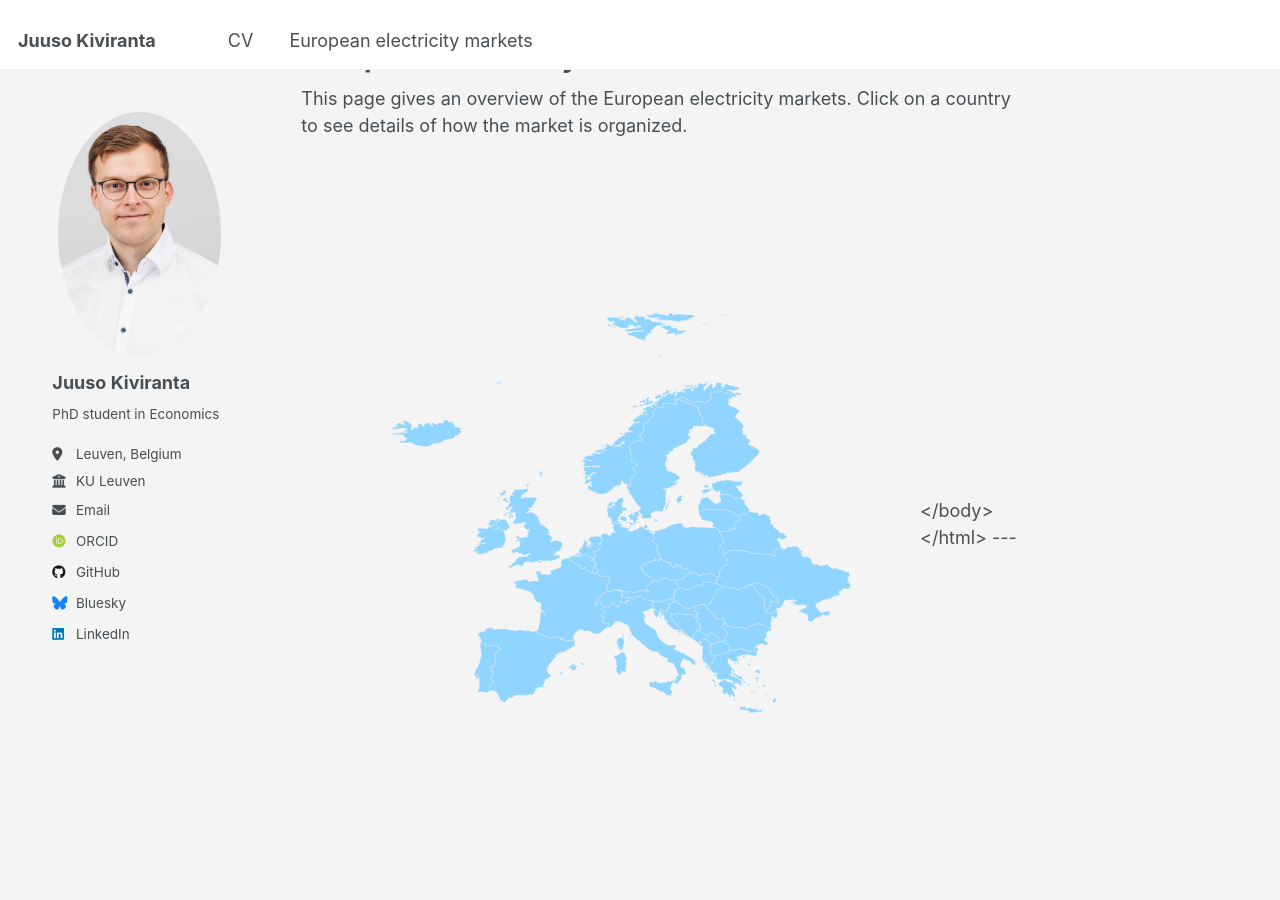
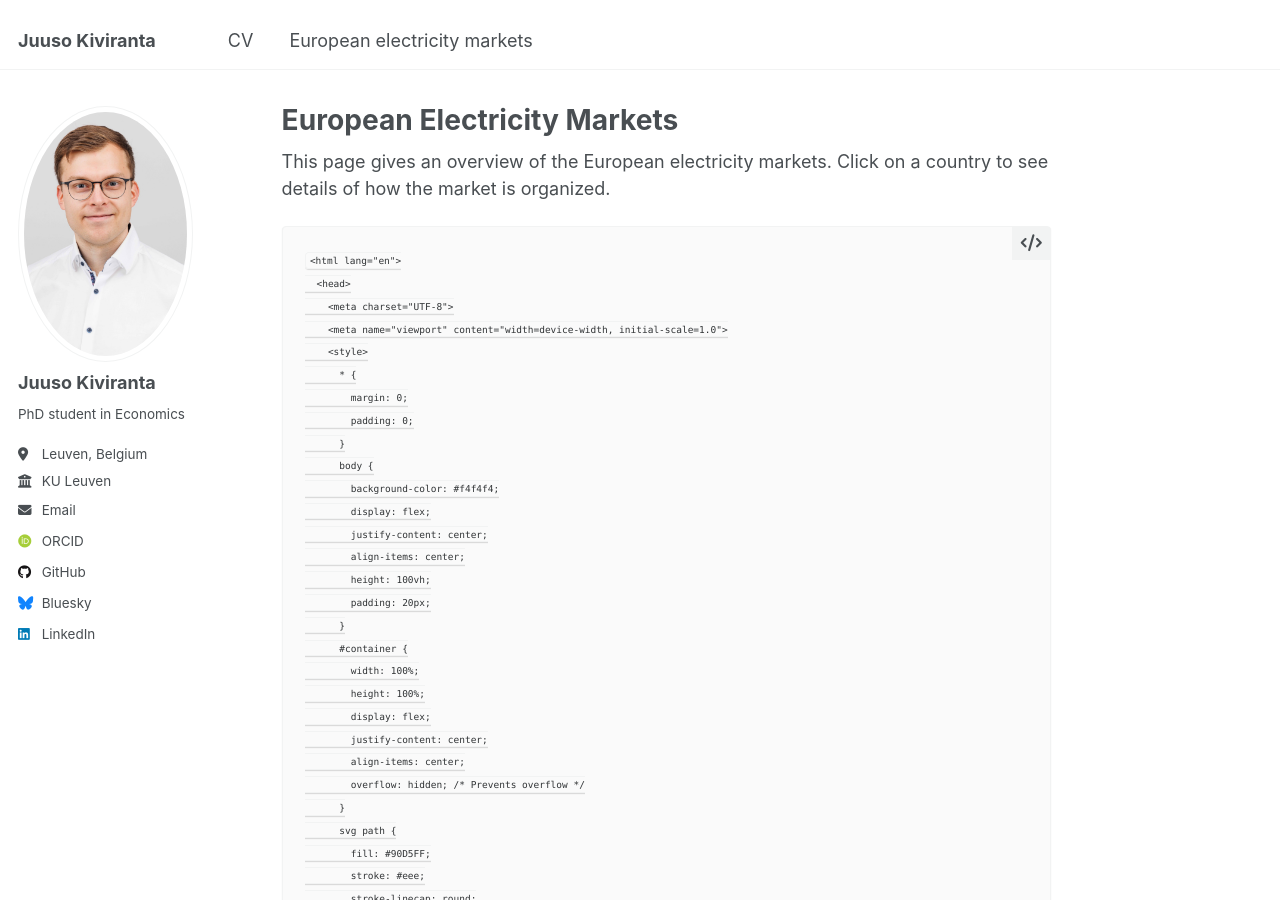
Before and after one commit to jkiviranta/jkiviranta.github.io, a Jekyll site: the page built from _pages/eur-elec-markets.md, in a window 1280 px wide and 900 px high. Built offline with Jekyll 4.4.1, drawn with Linux system fonts in a browser that asks for light colours; some web fonts are replaced; some of the changed text lies outside the part shown.

Commit message:
Update eur-elec-markets.md

````diff
--- a/_pages/eur-elec-markets.md
+++ b/_pages/eur-elec-markets.md
@@ -9,8 +9,8 @@ redirect_from:
 
 This page gives an overview of the European electricity markets. Click on a country to see details of how the market is organized.
 
----
-<html>
+```
+<html lang="en">
   <head>
     <meta charset="UTF-8">
     <meta name="viewport" content="width=device-width, initial-scale=1.0">
@@ -25,7 +25,7 @@ This page gives an overview of the European electricity markets. Click on a coun
         justify-content: center;
         align-items: center;
         height: 100vh;
-        padding: 30px;
+        padding: 20px;
       }
       #container {
         width: 100%;
@@ -97,5 +97,4 @@ This page gives an overview of the European electricity markets. Click on a coun
        </svg>
   </body>
 </html>
-
----
+```
````
